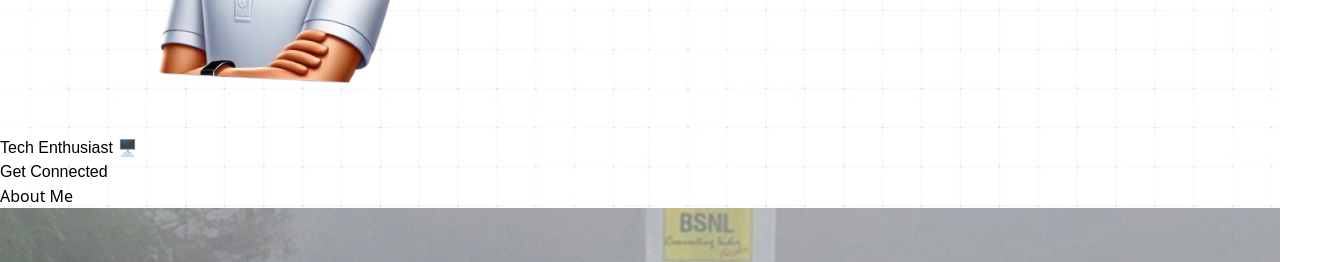
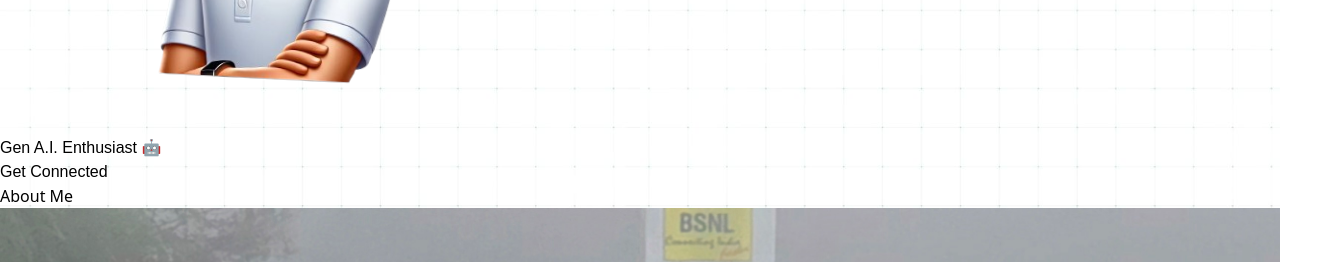
Before and after one commit to sujansanjeev/portfolio-project, a React (Vite) app: page / in a window 1280 px wide. Shown: the part 1620-1882 px from the top of the page, 1344 px wide, since content can reach past the window. Built offline with nearby package versions, Linux system fonts and the light colour scheme; a web font is replaced by a local one.

Commit message:
shifting

```diff
--- a/src/Components/Home.jsx
+++ b/src/Components/Home.jsx
@@ -5,6 +5,7 @@ import landingImage from "../assets/welcome2.png";
 const Home = () => {
   const designations = [
     "<Full Stack Developer/>",
+    "Gen A.I. Enthusiast 🤖",
     "Tech Enthusiast 🖥️",
     "Linux Freak 🐧",
     "Music Artist 🎵",
```
